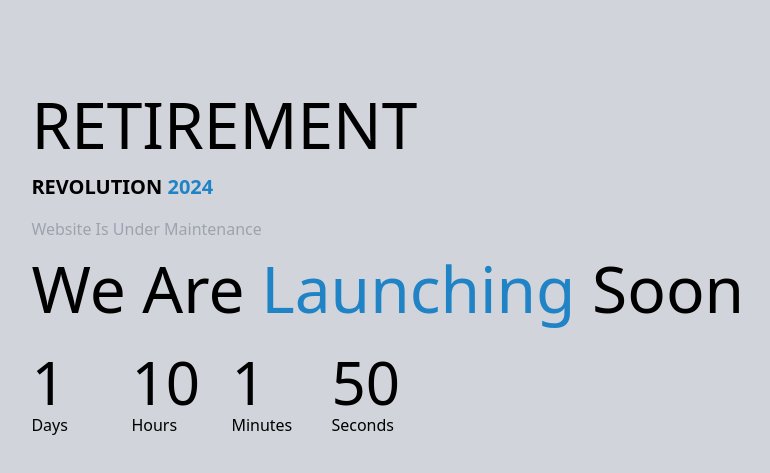
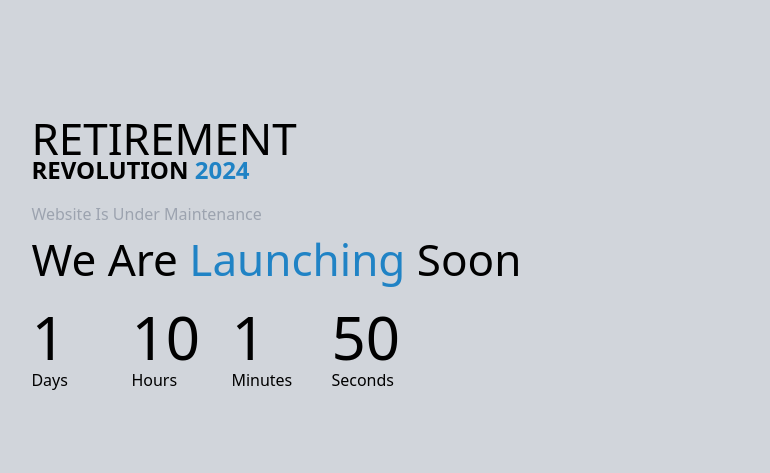
Before and after one commit to haadifarouk/Retirement-Revolution, a website: page countdown.html in a window 1280 px wide. Shown: the part 143-616 px from the top of the page, without its empty margins (71-841 px from the left). Drawn offline with Linux system fonts and the light colour scheme.

Commit message:
UI fixes

```diff
--- a/countdown.html
+++ b/countdown.html
@@ -11,10 +11,10 @@
             <img src="./assets/img/logo.png" alt="logo" class="logo">
 
             <div class="content">
-                <h1>RETIREMENT</h1>
-                <h2 class="font-bold text-xl">REVOLUTION <span class="text-kindablue font-bold">2024</span> </h2>
+                <h1 class="text-2xl">RETIREMENT</h1>
+                <h2 class="font-bold text-2xl">REVOLUTION <span class="text-kindablue font-bold">2024</span> </h2>
                 <p class="text-gray-400 mt-4">Website Is Under Maintenance</p>
-                <h1>We Are <span>Launching</span>  Soon</h1>
+                <h1>We Are <span>Launching </span>Soon</h1>
                 <div class="launch-time">
                     <div>
                         <p id="days">00</p>
--- a/src/input.css
+++ b/src/input.css
@@ -58,7 +58,7 @@ nav a.current{
 }
 
 .content h1{
-    font-size: 64px;
+    font-size: 44px;
     font-weight: 500;
 }
 
```
Also changed, not shown: build/css/style.css.
